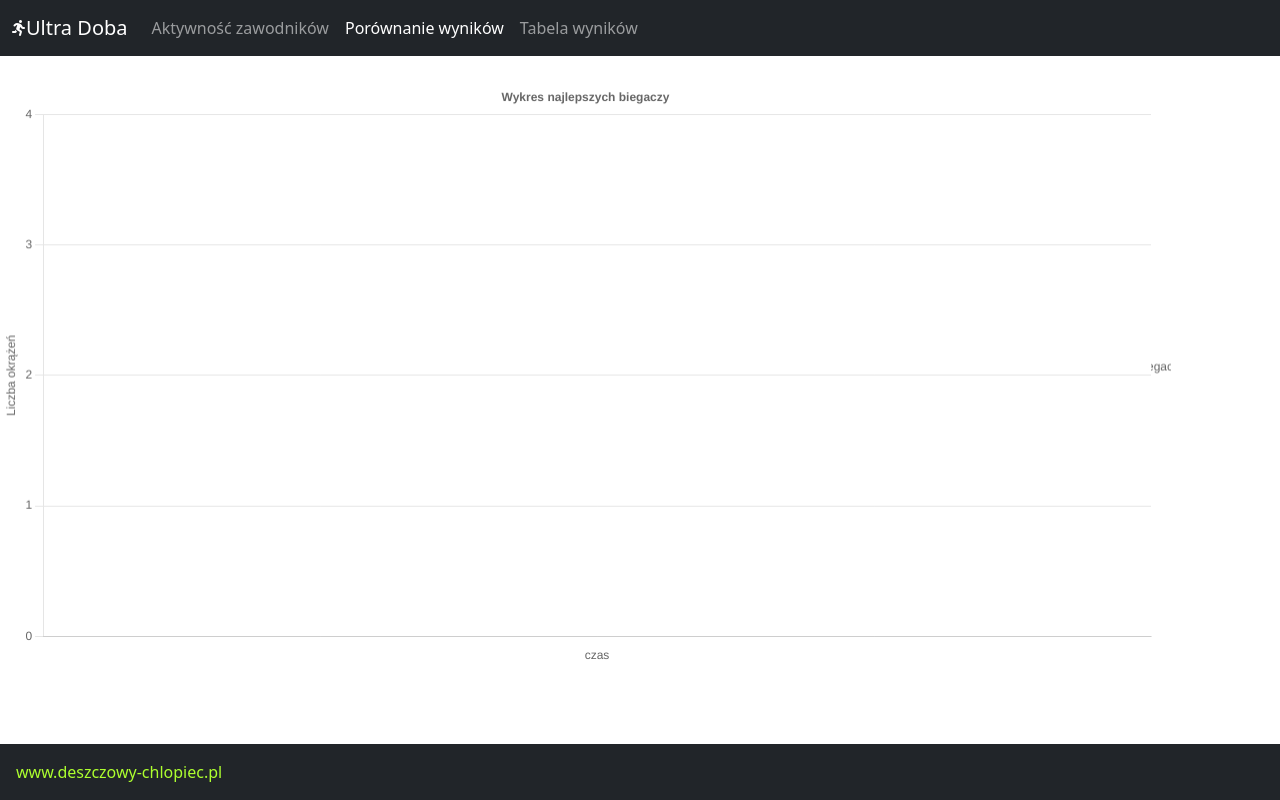
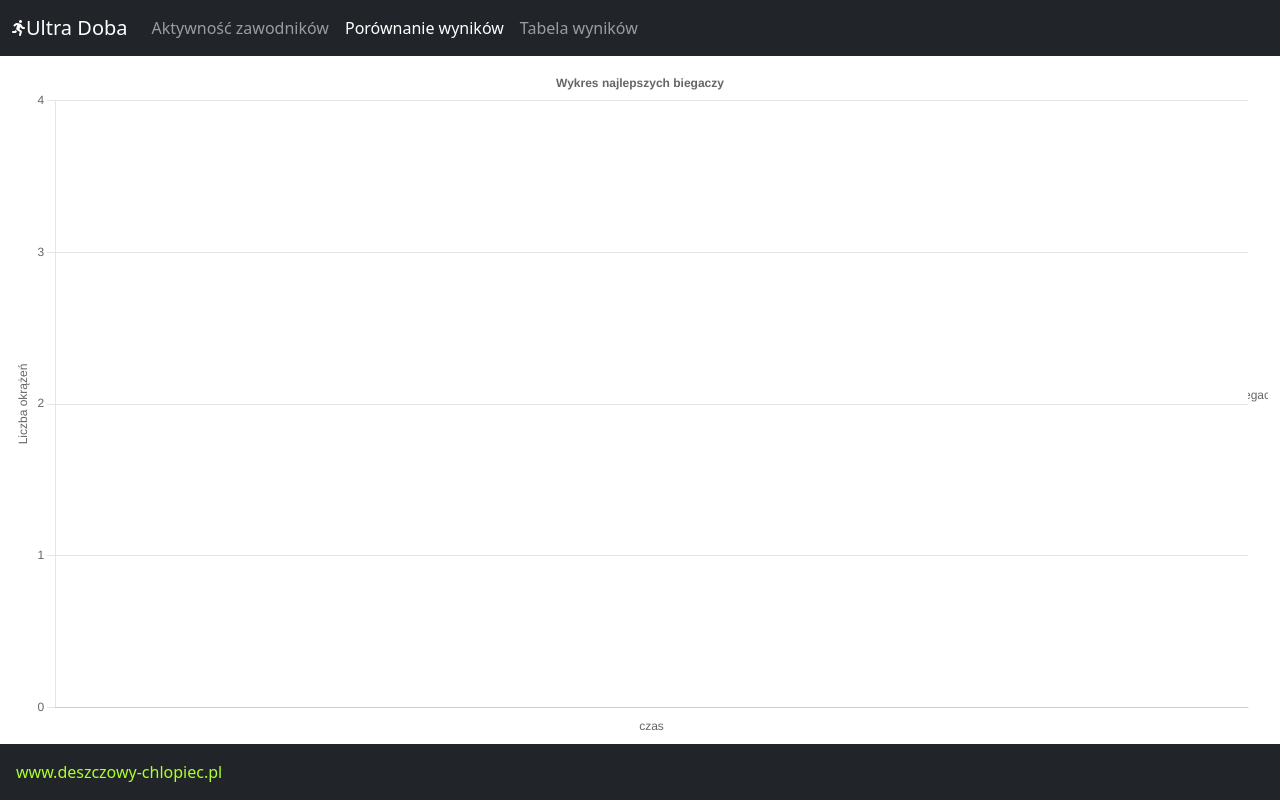
Before and after one commit to rzymski/runnersChart, a Django app: page / in a window 1280 px wide. Run offline with Django 4.2, Linux system fonts and the light colour scheme; data that the repository does not hold is empty; some libraries are stand-ins or nearby versions.

Commit message:
fix line chart

```diff
--- a/runChart/templates/chart/line.html
+++ b/runChart/templates/chart/line.html
@@ -1,35 +1,60 @@
 {% extends 'partials/base.html' %}
-{% block navbar_button %}
-    {{ block.super }}
-{% endblock %}
 
 {% block content %}
-    <div>
-        <head>
-            <!-- chart.js -->
-            <script src="https://cdn.jsdelivr.net/npm/chart.js@4.4.0/dist/chart.umd.min.js"></script>
-            <title>Wykres biegaczy</title>
-        </head>
-        <body>
-            <div>
-                <div class="row mt-4">
-                    <div class="col-md-11">
-                        <div>
+<style>
+    body.wrapper {
+        grid-template-rows: minmax(0, 1fr) auto;
+    }
+
+    .myNavAndContent {
+        display: flex;
+        flex-direction: column;
+        height: auto;
+        min-height: 0;
+    }
+
+    .myNavAndContent > header {
+        flex: 0 0 auto;
+    }
+
+    .myNavAndContent > main {
+        display: flex;
+        flex: 1 1 auto;
+        flex-direction: column;
+        min-height: 0;
+        min-width: 0;
+    }
+
+    .line-chart-container {
+        position: relative;
+        flex: 1 1 auto;
+        min-height: 0;
+        min-width: 0;
+        margin: 10px 12px 6px;
+    }
+
+    #myLineChart {
+        display: block;
+    }
+</style>
+
+<div class="line-chart-container">
     <canvas id="myLineChart"></canvas>
 </div>
-                        <script src="https://cdn.jsdelivr.net/npm/chart.js"></script>
+
+<script src="https://cdn.jsdelivr.net/npm/chart.js@4.4.0/dist/chart.umd.min.js"></script>
 <script>
     const runners = {{ runners|safe }};
-                            const labelTimes = {{labels|safe}};
-                            const colors = {{colors|safe}};
+    const labelTimes = {{ labels|safe }};
+    const colors = {{ colors|safe }};
     const datasets = [];
     const runsData = {{ runsData|safe }};
 
     const flatLine = (ctx, value) => ctx.p0.parsed.y == ctx.p1.parsed.y ? value : undefined;
 
-                            for(let i = 0; i < runners.length; i++){
+    for (let i = 0; i < runners.length; i++) {
         const backgroundColor = [colors[i % 30]];
-                                const borderColor = [colors[i % 30]]
+        const borderColor = [colors[i % 30]];
         datasets.push({
             label: `${runners[i]}`,
             data: runsData[i],
@@ -52,17 +77,18 @@
         options: {
             elements: {
                 point: {
-                                            radius: 5,
+                    radius: 5
                 }
             },
             responsive: true,
+            maintainAspectRatio: false,
             plugins: {
                 legend: {
                     title: {
                         display: true,
-                                              text: 'Biegacze'  ,
+                        text: 'Biegacze'
                     },
-                                            position: 'right',
+                    position: 'right'
                 },
                 title: {
                     display: true,
@@ -70,11 +96,11 @@
                 }
             },
             scales: {
-                                        x:{
+                x: {
                     title: {
                         display: true,
                         text: 'czas'
-                                            },
+                    }
                 },
                 y: {
                     title: {
@@ -85,14 +111,14 @@
                     ticks: {
                         stepSize: 1
                     },
-                                            suggestedMax: 4,
+                    suggestedMax: 4
                 }
             }
         }
     });
 
     let linesVisible = true;
-                            function showHideLines(){
+    function showHideLines() {
         const datasets = myLineChart.data.datasets;
         for (let i = 0; i < datasets.length; i++) {
             datasets[i].hidden = linesVisible;
@@ -101,10 +127,4 @@
         linesVisible = !linesVisible;
     }
 </script>
-                    </div>
-                </div>
-            </div>
-        </body>
-    </div>
-
 {% endblock %}
```
Lines whose indentation alone changed are shown as unchanged.
